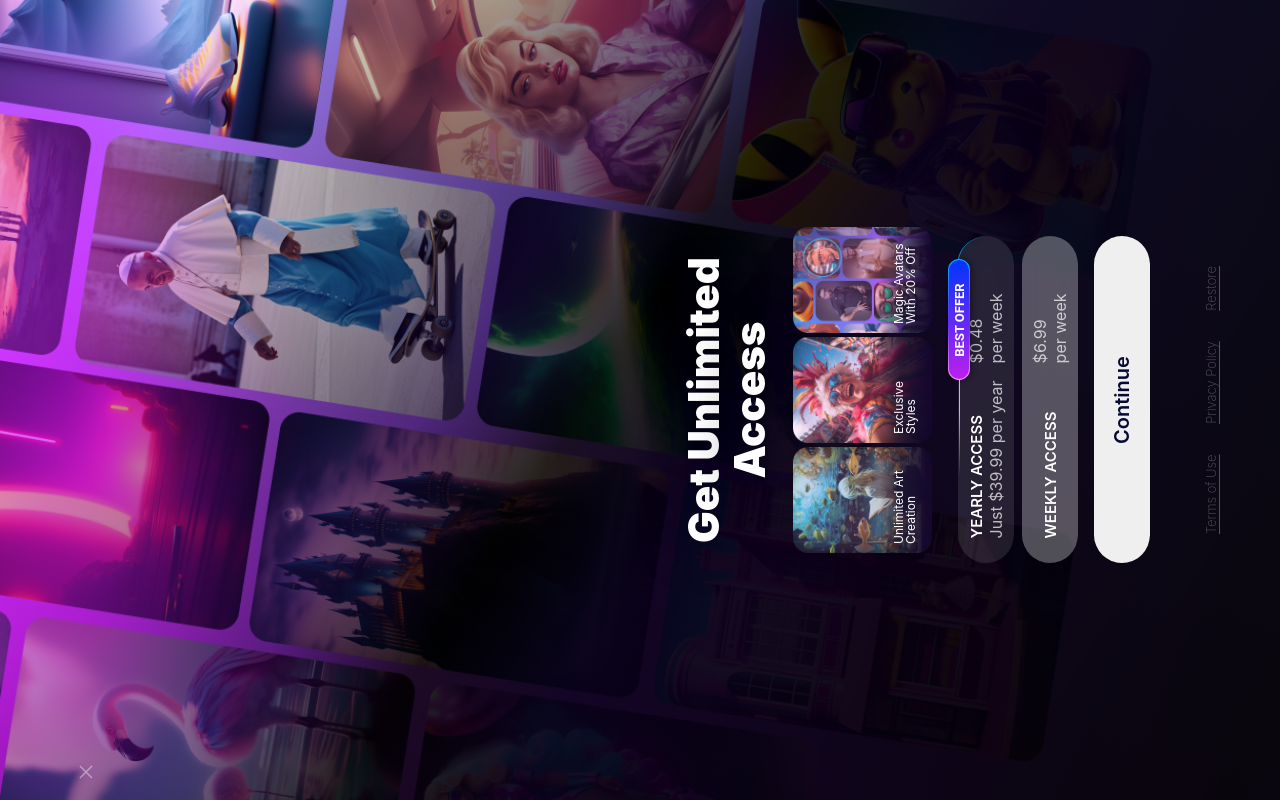
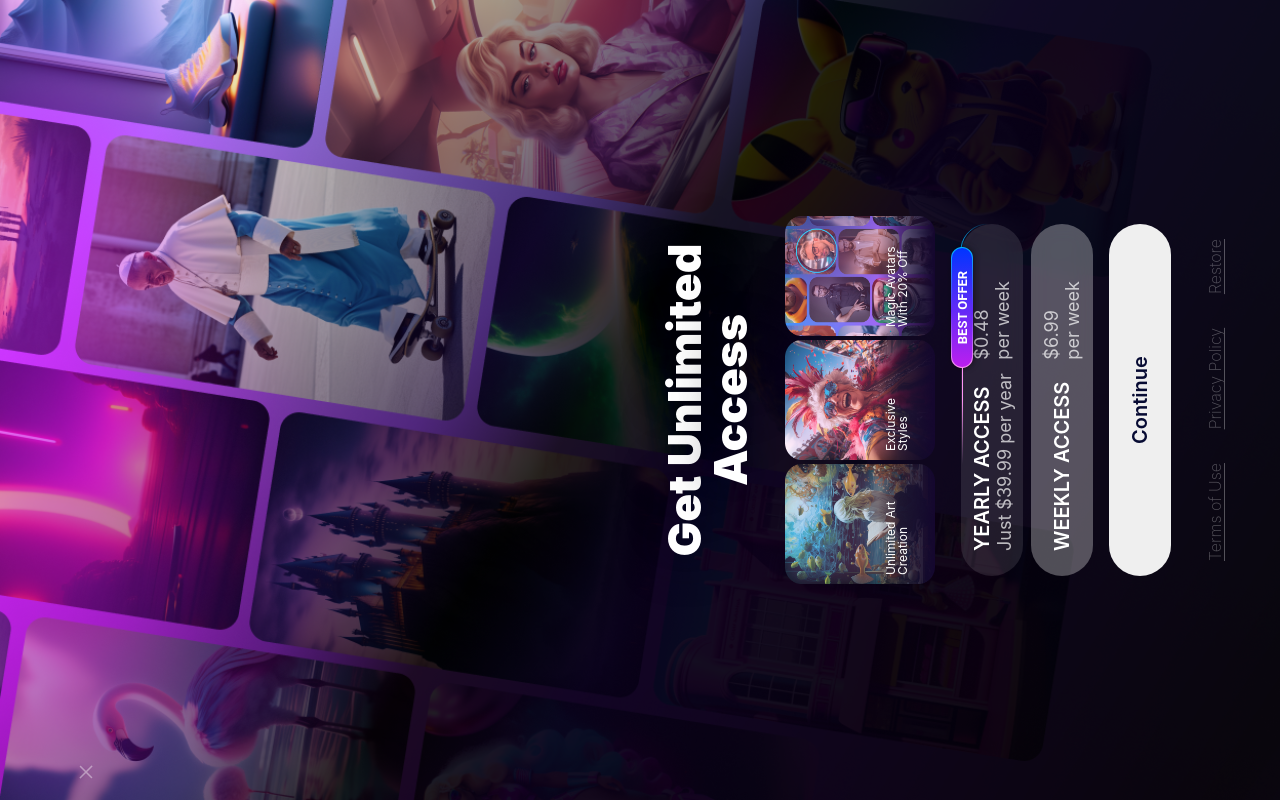
Before and after one commit to Nikita-Rasshivalov/BP_Mobile_Task, a website built with webpack: page arta-banner/src/index.html in a window 1280 px wide. Built offline with nearby package versions, Linux system fonts and the light colour scheme.

Commit message:
fix adaptation

```diff
--- a/arta-banner/src/css/styles.css
+++ b/arta-banner/src/css/styles.css
@@ -71,8 +71,6 @@ body::-webkit-scrollbar {
 }
 
 .feature {
-  width: 6.625rem;
-  height: 8.6875rem;
   position: relative;
 }
 
@@ -101,8 +99,6 @@ body::-webkit-scrollbar {
 
 .option {
   border-radius: 6.25rem;
-  width: 20.4375rem;
-  height: 3.5rem;
   position: relative;
   display: flex;
   flex-direction: row;
@@ -260,27 +256,31 @@ body::-webkit-scrollbar {
   background: #cdc4c4a9;
 }
 
-/* iPhone SE */
+/* iPhone SE  */
 @media screen and (min-width: 320px) {
   html {
     font-size: 14px;
   }
-
   .banner {
     background-image: url("../assets/images/Arta_8iphone_1/bg@2x.webp");
   }
 
-  .cross {
-    top: 37px;
-    left: 16px;
+  .features {
+    margin: 24px 24px 33px 24px;
   }
 
-  .features {
-    margin: 1.5rem 0.5rem 2.0625rem 0.5rem;
+  .feature {
+    width: 6.625rem;
+    height: 8.6875rem;
+  }
+
+  .option {
+    width: 20.4375rem;
+    height: 3.5rem;
   }
 
   .footer {
-    margin: 1.75rem 2.9375rem 0.5rem 2.9375rem;
+    margin: 28px 47px 8px 47px;
   }
 }
 
@@ -301,21 +301,42 @@ body::-webkit-scrollbar {
     background-image: url("../assets/images/Arta_13iphone_1/bg@2x.webp");
   }
 
-  .option--continue {
-    margin-top: 8px;
+  .features {
+    margin: 16px 24px 26px 24px;
   }
 
-  .features {
-    margin: 1rem 1.5rem 1.625rem 1.5rem;
+  .feature {
+    width: 6.875rem;
+    height: 9.125rem;
+  }
+
+  .option {
+    width: 21.375rem;
+    height: 3.5rem;
+  }
+
+  .option--continue {
+    margin-top: 0.5rem;
   }
 
   .footer {
-    margin: 2.125rem 2.9375rem 2.375rem 2.9375rem;
+    margin: 34px 47px 38px 47px;
   }
 
   .cross {
     top: 64px;
     left: 16px;
+  }
+}
+
+/* iPhone 8+ */
+@media screen and (min-width: 414px) {
+  .cross {
+    top: 73px;
+    left: 16px;
+  }
+  .footer {
+    margin: 34px 47px 20px 47px;
   }
 }
 
@@ -326,12 +347,44 @@ body::-webkit-scrollbar {
     left: 16px;
   }
 
+  .title-text {
+    font-size: 46px;
+    font-weight: 900;
+  }
+
   .features {
-    margin: 1.25rem 0.5rem 1.625rem 1.75rem;
+    margin: 32px 24px 26px 24px;
+  }
+
+  .feature {
+    width: 7.5rem;
+    height: 9.375rem;
+  }
+
+  .option {
+    width: 22rem;
+    height: 3.875rem;
+  }
+
+  .option--continue {
+    margin-top: 0.5rem;
+  }
+
+  .option-title {
+    font-size: 20px;
+  }
+
+  .price-main,
+  .price-sub {
+    font-size: 18px;
   }
 
   .footer {
-    margin: 3.125rem 2.9375rem 3.75rem 2.9375rem;
+    margin: 34px 47px 55px 47px;
+  }
+
+  .footer-link a {
+    font-size: 1rem;
   }
 }
 
```
